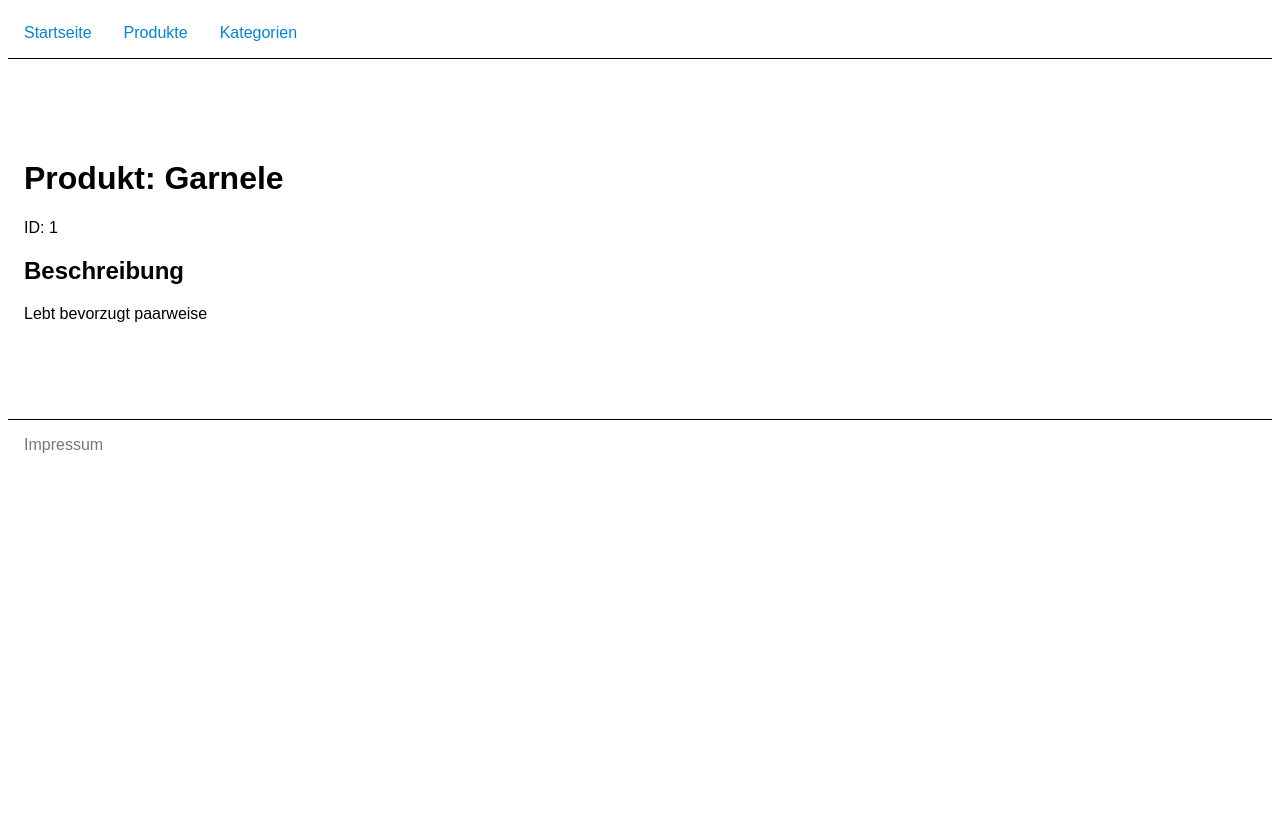
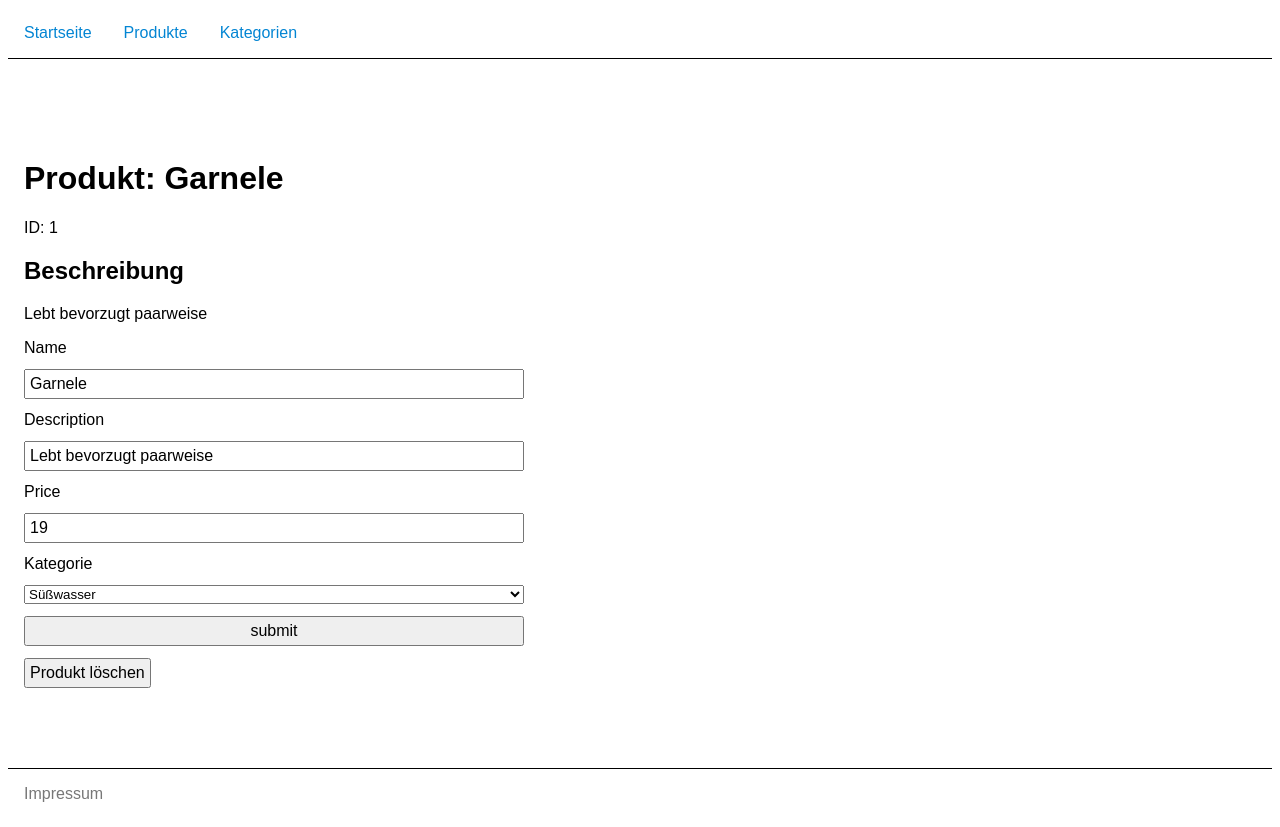
Before and after one commit to ThomasKirst/next-intro, a Next.js app: page /products/1 in a window 1280 px wide. Before the commit the page ends 800 px from the top, so only its background shows below. Built offline with nearby package versions, Linux system fonts and the light colour scheme.

Commit message:
Add form to update individual product

```diff
--- a/pages/products/[id].js
+++ b/pages/products/[id].js
@@ -1,19 +1,31 @@
-import Head from 'next/head';
-import { getProductById } from '../../services/productsService';
+import Head from "next/head";
+import ProductForm from "../../components/ProductForm";
+import { getAllCategories } from "../../services/categoriesService";
+import { getProductById } from "../../services/productsService";
 
 export function getServerSideProps(context) {
   const { id } = context.params;
+  const categories = getAllCategories();
   const product = getProductById(Number(id));
 
   return {
     props: {
       product,
+      categories,
     },
   };
 }
 
-export default function Product({ product }) {
+export default function Product({ product, categories }) {
   const { id, name, description } = product;
+
+  function updateProduct(updatedProduct) {
+    console.log(updatedProduct);
+  }
+
+  function deleteProduct() {
+    console.log("deleted!");
+  }
 
   return (
     <>
@@ -24,6 +36,14 @@ export default function Product({ product }) {
       <p>ID: {id}</p>
       <h2>Beschreibung</h2>
       <p>{description}</p>
+      <ProductForm
+        onHandleSubmit={updateProduct}
+        categories={categories}
+        product={product}
+      />
+      <button type="button" onClick={deleteProduct}>
+        Produkt löschen
+      </button>
     </>
   );
 }
```
